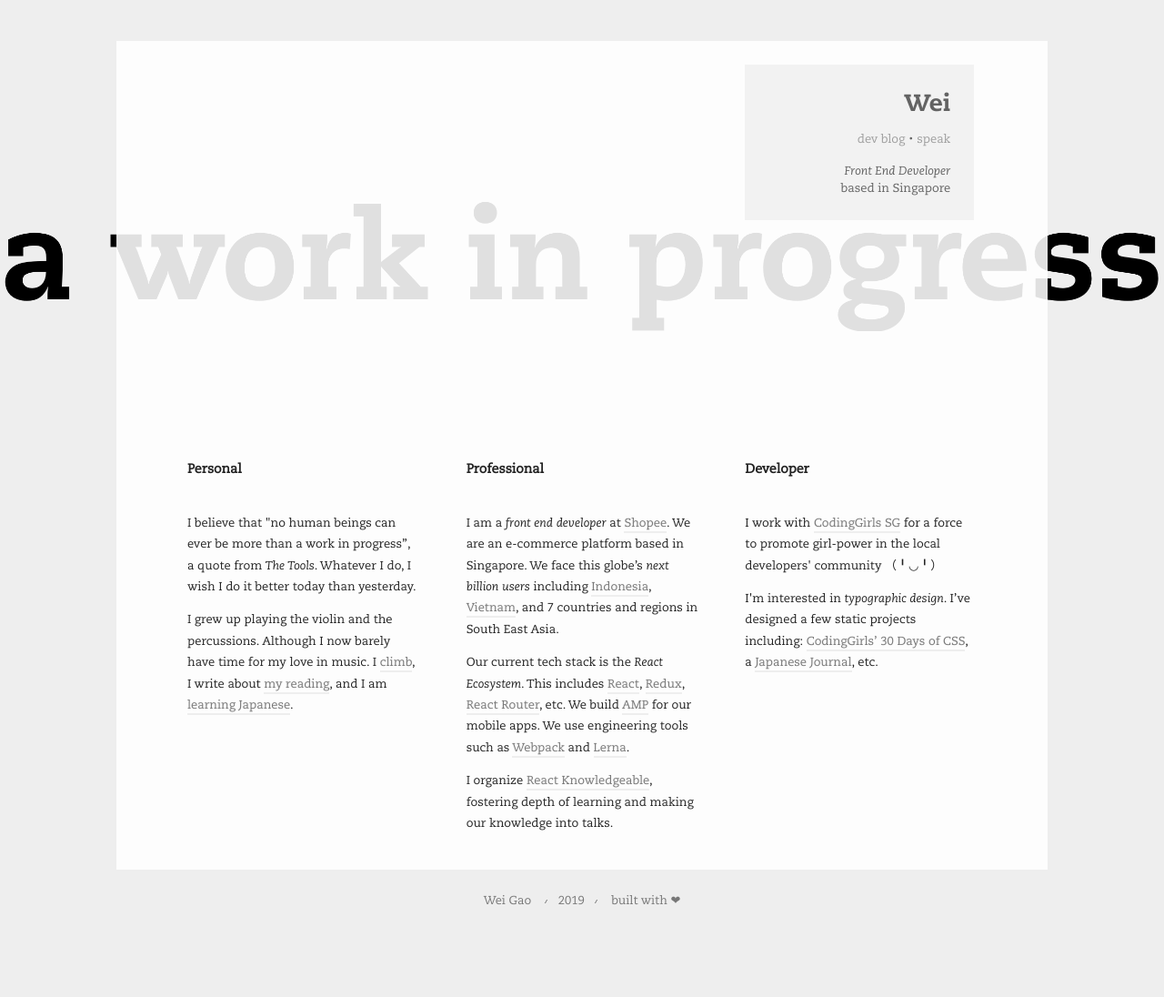
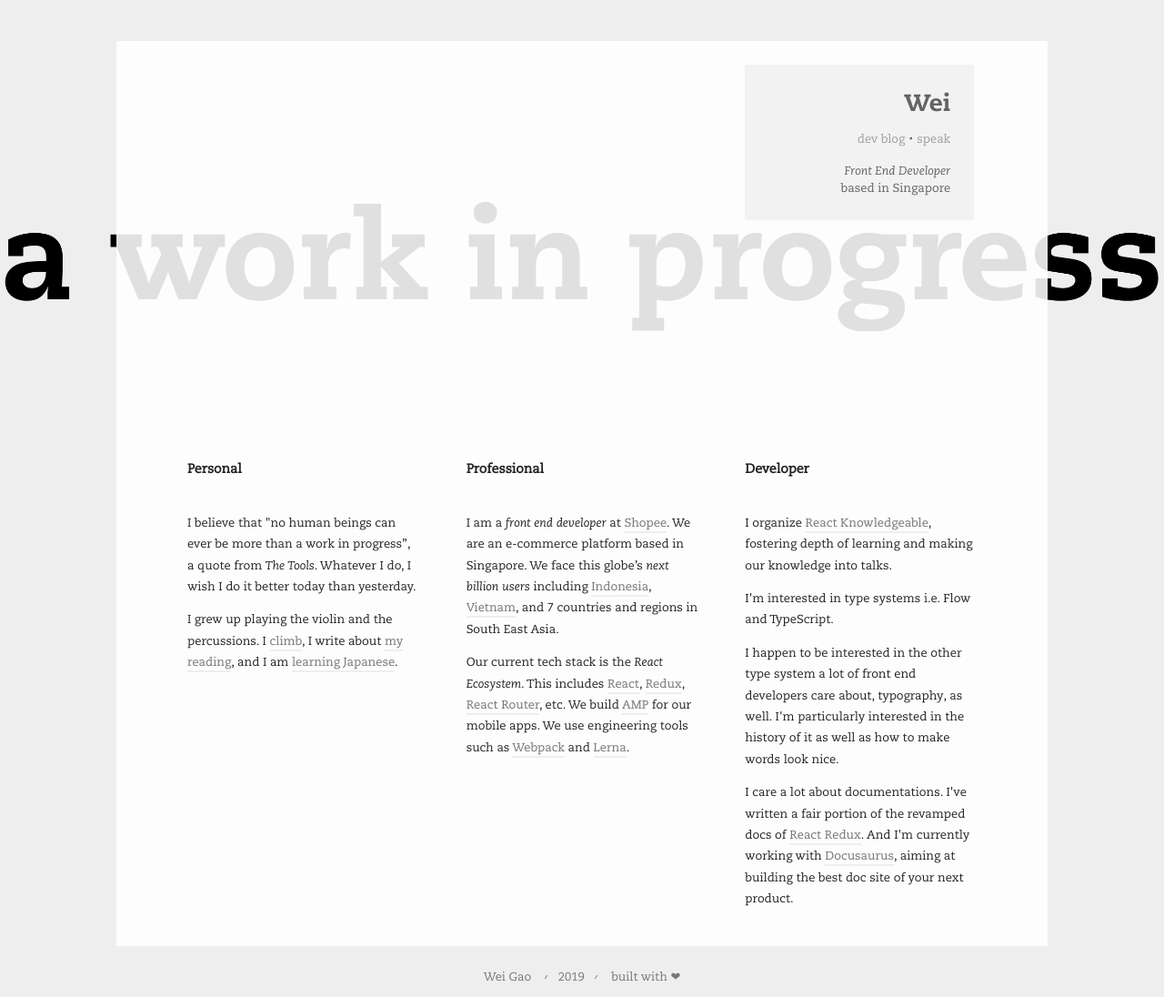
Before and after one commit to wgao19/home, a plain HTML site: page index.html in a window 1280 px wide. Shown: the whole page at 91% size. Before the commit the page ends 1012 px from the top, so only its background shows below. Drawn offline with Linux system fonts and the light colour scheme.

Commit message:
Update index.html

```diff
--- a/index.html
+++ b/index.html
@@ -46,8 +46,7 @@
           it better today than yesterday.
         </p>
         <p>
-          I grew up playing the violin and the percussions. Although I now
-          barely have time for my love in music. I
+          I grew up playing the violin and the percussions. I
           <a href="https://instagram.com/_weiclimbs/">climb</a>, I write about
           <a href="https://www.goodreads.com/user/show/77555133-wei-gao"
             >my reading</a
@@ -76,25 +75,19 @@
           <a href="https://webpack.js.org/">Webpack</a> and
           <a href="https://lernajs.io/">Lerna</a>.
         </p>
-        <p>
-          I organize
-          <a href="https://www.youtube.com/channel/UCswxnKjnWhnSR00wC1J8LZA"
-            >React Knowledgeable</a
-          >, fostering depth of learning and making our knowledge into talks.
-        </p>
+
       </div>
       <div class="section designer">
         <h2>developer</h2>
         <p>
-          I work with <a href="http://codinggirls.sg">CodingGirls SG</a> for a
-          force to promote girl-power in the local developers' community （╹◡╹）
+          I organize
+          <a href="https://twitter.com/reknowledgeable"
+            >React Knowledgeable</a
+          >, fostering depth of learning and making our knowledge into talks.
         </p>
-        <p>
-          I'm interested in <i>typographic design</i>. I’ve designed a few
-          static projects including:
-          <a href="http://css.codinggirls.sg">CodingGirls’ 30 Days of CSS</a>, a
-          <a href="http://japanese.wgao19.cc">Japanese Journal</a>, etc.
-        </p>
+        <p>I'm interested in type systems i.e. Flow and TypeScript.</p>
+        <p>I happen to be interested in the other type system a lot of front end developers care about, typography, as well. I'm particularly interested in the history of it as well as how to make words look nice.</p>
+        <p>I care a lot about documentations. I've written a fair portion of the revamped docs of <a href="https://react-redux.js.org/">React Redux</a>. And I'm currently working with <a href="http://docusaurus-2.netlify.com/">Docusaurus</a>, aiming at building the best doc site of your next product.</p>
       </div>
     </div>
     <footer>
```
